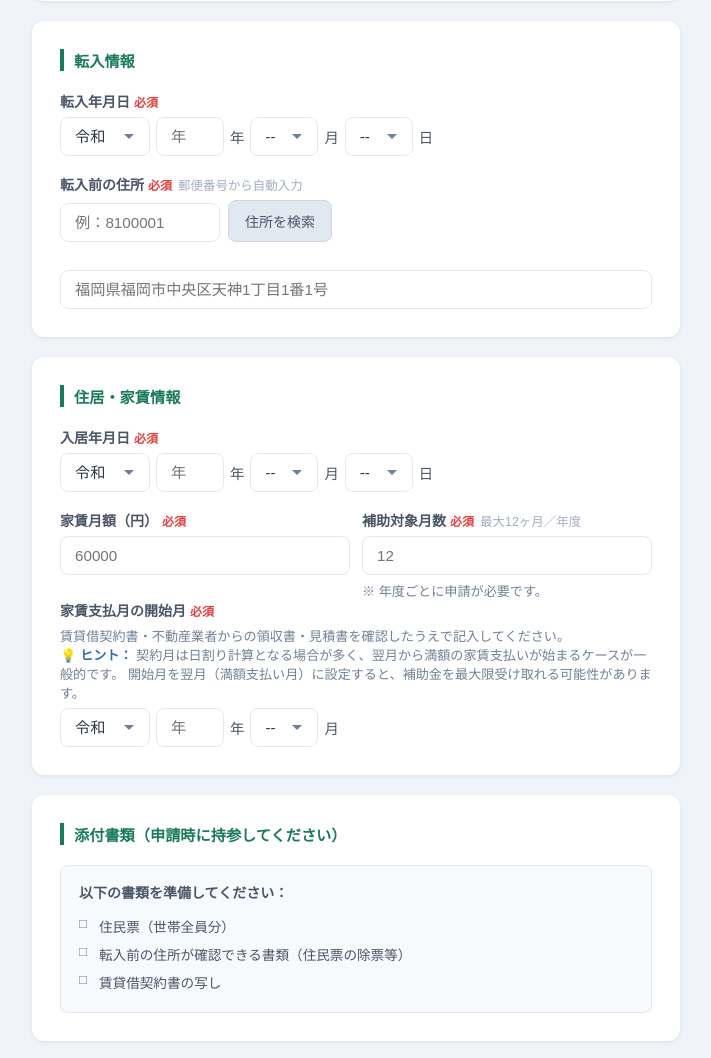
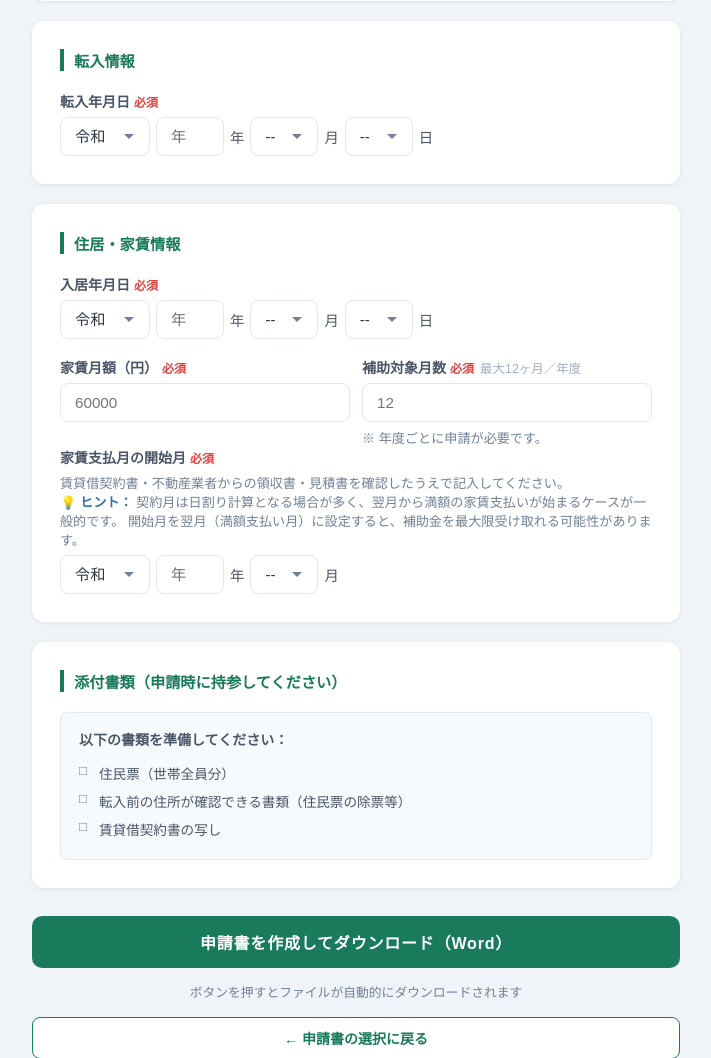
Before and after one commit to shimonosekicity/shimonoseki-shinsei, a Flask app: page /kurashi_support in a window 1280 px wide. Shown: the part 763-1821 px from the top of the page, without its empty margins (284-995 px from the left). Run offline with Flask 3, Linux system fonts and the light colour scheme.

Commit message:
暮らしサポート補助金：転入前住所フィールドを削除 (#11)
Claude-Session: https://claude.ai/code/session_01JEJseRyEywuXWYuqXt6E2r

Co-authored-by: Claude <noreply@anthropic.com>

```diff
--- a/templates/kurashi_support.html
+++ b/templates/kurashi_support.html
@@ -77,15 +77,6 @@
           <span class="date-lbl">日</span>
         </div>
       </div>
-      <div class="field">
-        <label>転入前の住所<span class="required">必須</span><span class="hint">郵便番号から自動入力</span></label>
-        <div class="zip-row">
-          <input type="text" id="zip2" placeholder="例：8100001" maxlength="8">
-          <button type="button" class="zip-btn" onclick="searchZip('zip2','mae_jusho_input')">住所を検索</button>
-        </div>
-        <div id="zip2_msg" class="zip-msg"></div>
-        <input type="text" name="mae_jusho" id="mae_jusho_input" placeholder="福岡県福岡市中央区天神1丁目1番1号" required>
-      </div>
     </div>
 
     <!-- 住居・家賃情報 -->
@@ -160,7 +151,7 @@
 
 {% block scripts %}
 <script>
-  bindZip({ zip1: 'jusho_input', zip2: 'mae_jusho_input' });
+  bindZip({ zip1: 'jusho_input' });
 
   document.getElementById('mainForm').addEventListener('submit', function(e) {
     const shinsei = combineDate('shinsei_era','shinsei_year','shinsei_month','shinsei_day');
--- a/tools/create_ijuu_templates.py
+++ b/tools/create_ijuu_templates.py
@@ -133,7 +133,7 @@ def create_kurashi_support():
     data = [
         ('氏　　名', '{{ shimei }}', 'ふりがな', '{{ shimei_kana }}'),
         ('住　　所', '{{ jusho }}', '電話番号', '{{ denwa }}'),
-        ('転入年月日', '{{ tennyu_date }}', '転入前住所', '{{ mae_jusho }}'),
+        ('転入年月日', '{{ tennyu_date }}', '', ''),
     ]
     for i, (l1, v1, l2, v2) in enumerate(data):
         row = tbl.rows[i]
```
Also changed, not shown: 3 other files.
